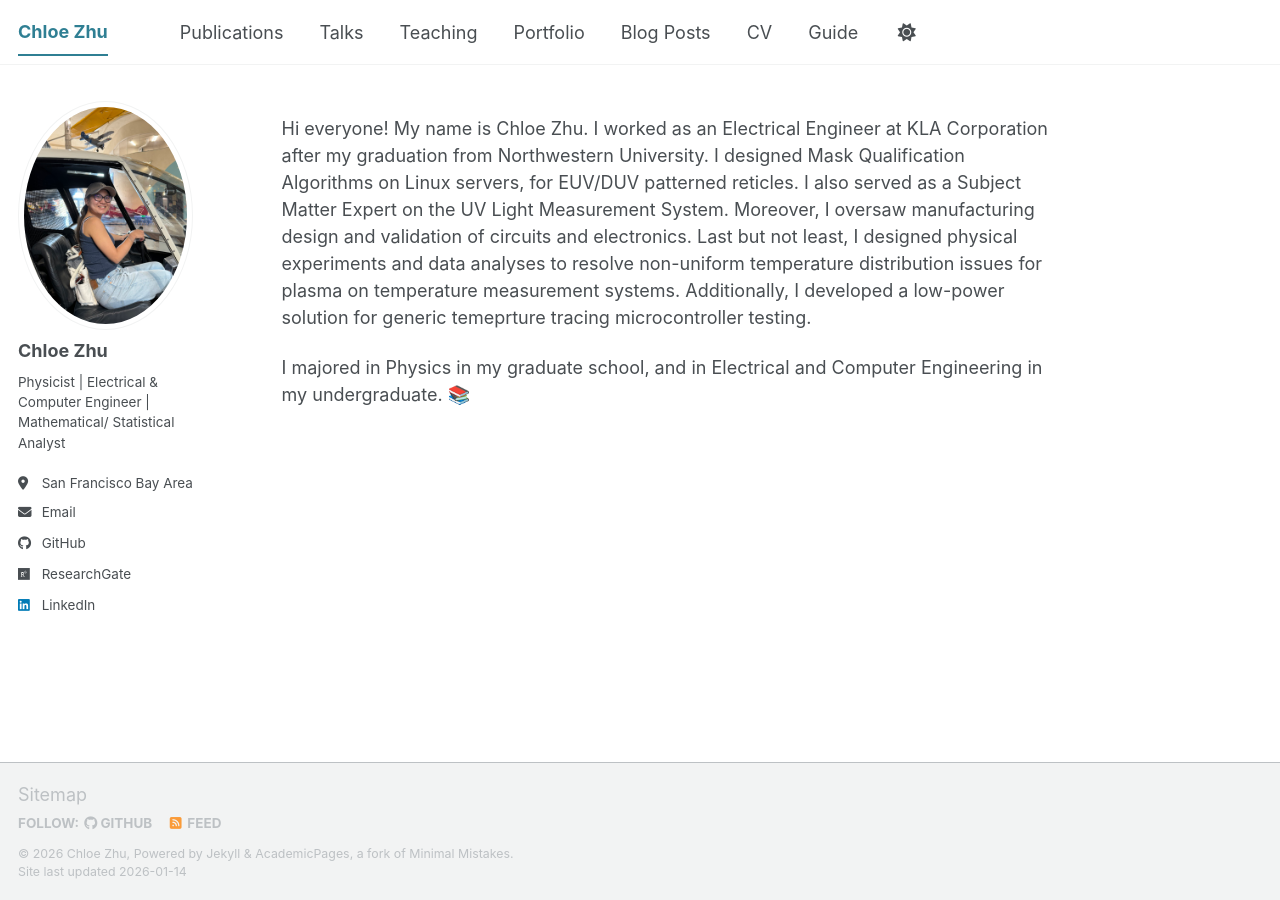
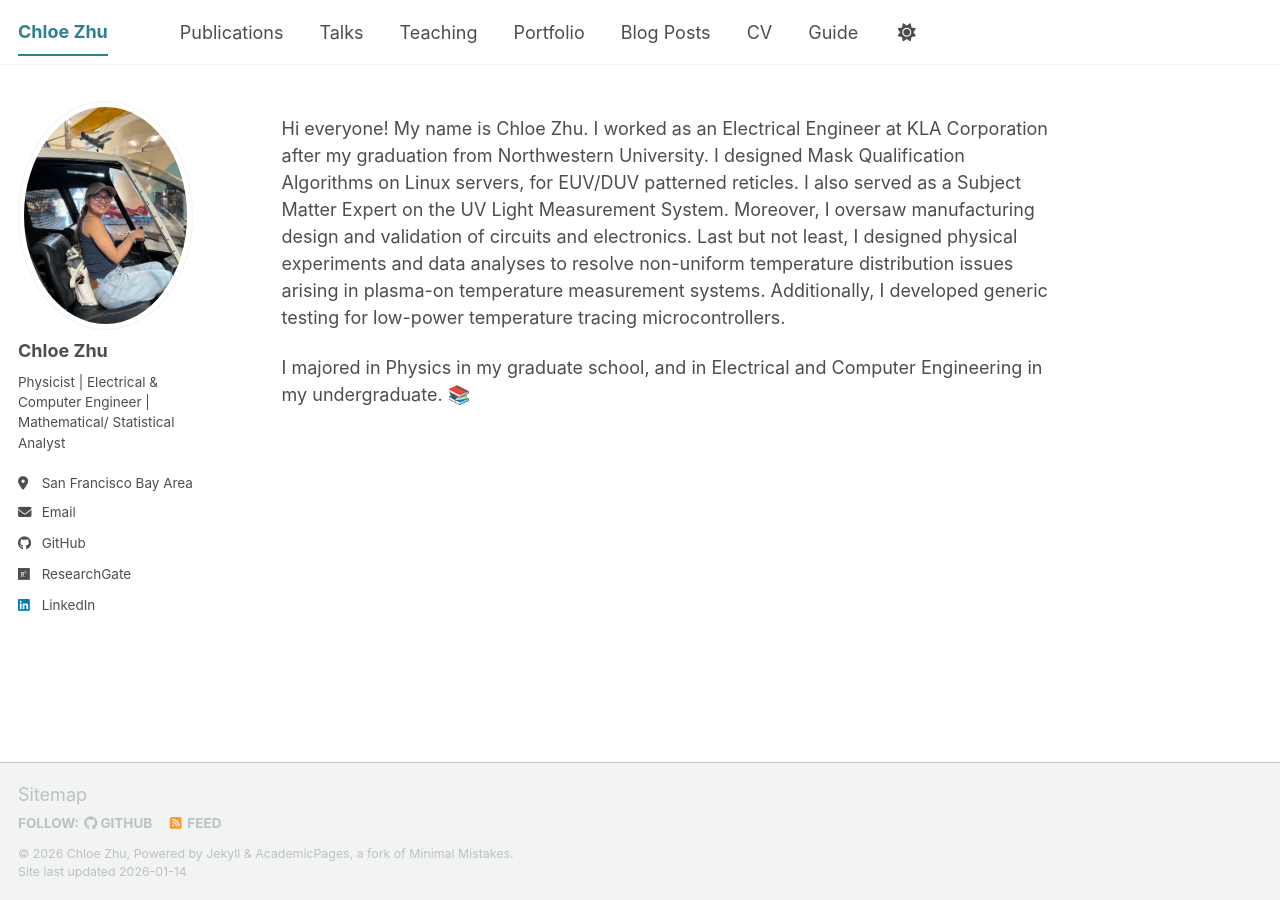
Before and after one commit to ChloeZhu1/ChloeZhu1.github.io, a Jekyll site: the page built from _pages/about.md, in a window 1280 px wide. Built offline with Jekyll 4.4.1, drawn with Linux system fonts in a browser that asks for light colours; a script bundle is joined from its source files by our own code; library files that are not in the unit come from our copies.

Commit message:
Revise about section for improved clarity
Updated text for clarity and corrected minor errors.

```diff
--- a/_pages/about.md
+++ b/_pages/about.md
@@ -7,7 +7,7 @@
   - /about.html
 ---
 
-Hi everyone! My name is Chloe Zhu. I worked as an Electrical Engineer at KLA Corporation after my graduation from Northwestern University. I designed Mask Qualification Algorithms on Linux servers, for EUV/DUV patterned reticles. I also served as a Subject Matter Expert on the UV Light Measurement System. Moreover, I oversaw manufacturing design and validation of circuits and electronics. Last but not least, I designed physical experiments and data analyses to resolve non-uniform temperature distribution issues for plasma on temperature measurement systems. Additionally, I developed a low-power solution for generic temeprture tracing microcontroller testing.
+Hi everyone! My name is Chloe Zhu. I worked as an Electrical Engineer at KLA Corporation after my graduation from Northwestern University. I designed Mask Qualification Algorithms on Linux servers, for EUV/DUV patterned reticles. I also served as a Subject Matter Expert on the UV Light Measurement System. Moreover, I oversaw manufacturing design and validation of circuits and electronics. Last but not least, I designed physical experiments and data analyses to resolve non-uniform temperature distribution issues arising in plasma-on temperature measurement systems. Additionally, I developed generic testing for low-power temperature tracing microcontrollers.
 
 
 
```
